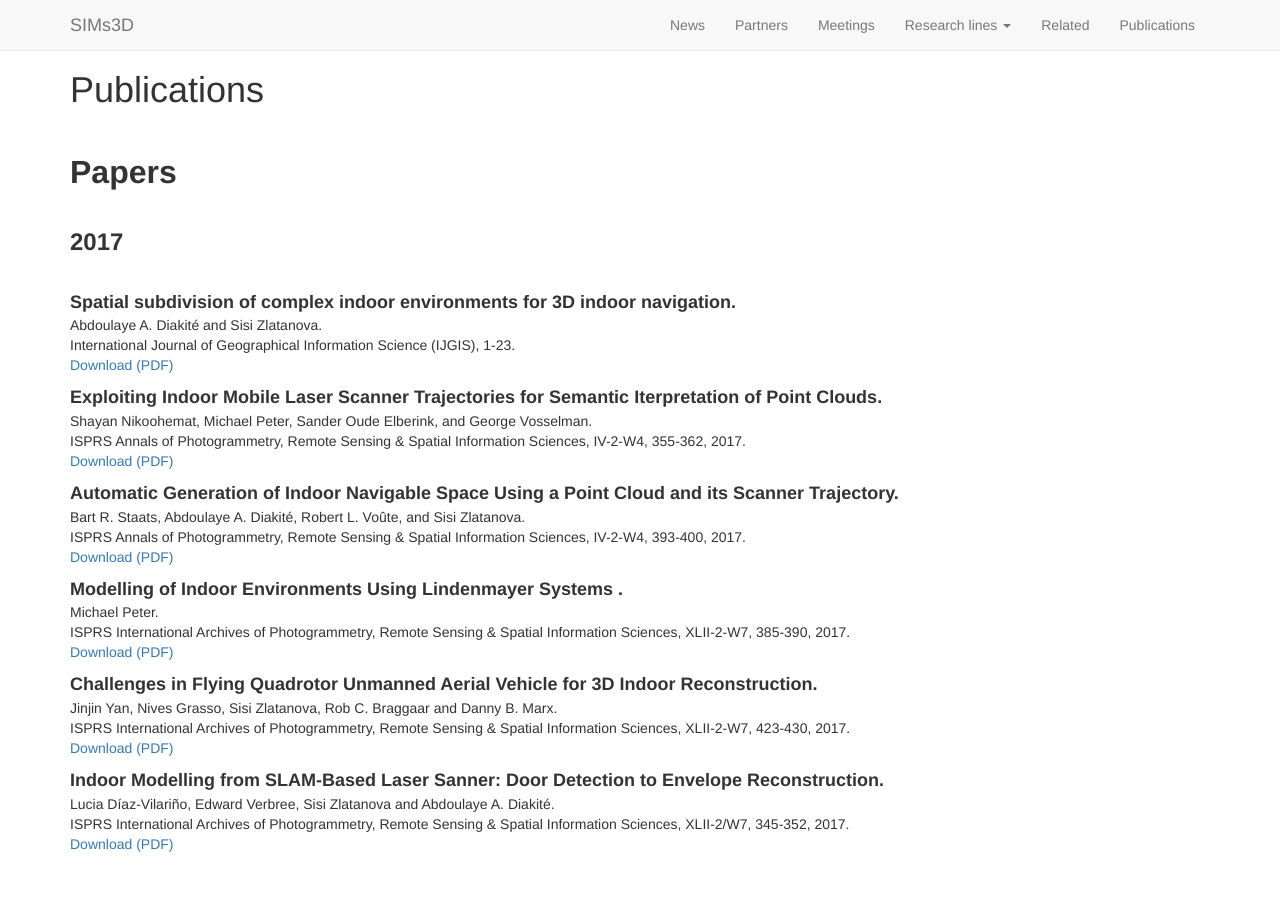
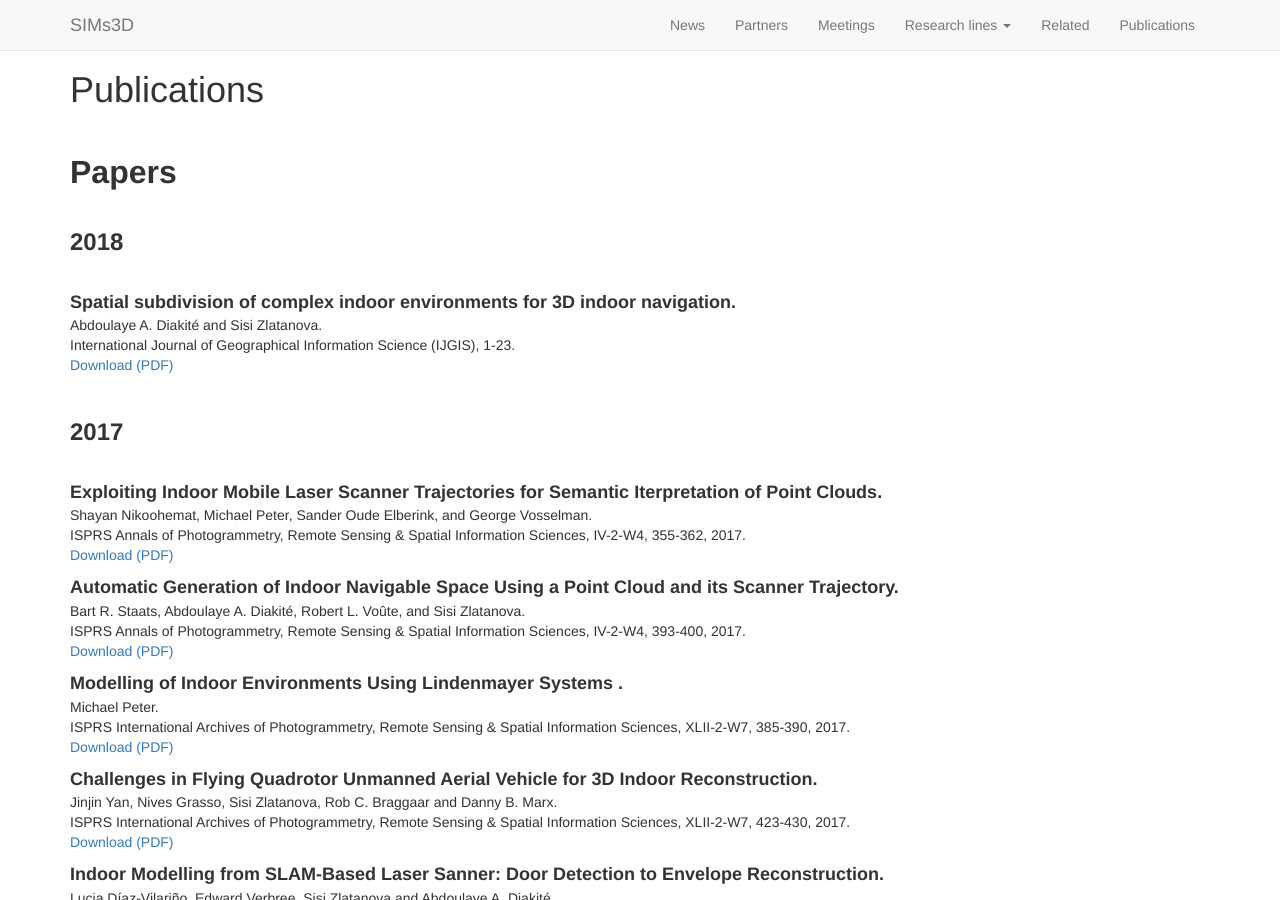
Before and after one commit to SIMs3D/sims3d.github.io, a Jekyll site: the page built from publications/index.md, in a window 1280 px wide and 900 px high. Built offline with Jekyll 4.4.1, drawn with Linux system fonts in a browser that asks for light colours; nearby versions of some CDN libraries.

Commit message:
Update index.md

```diff
--- a/publications/index.md
+++ b/publications/index.md
@@ -6,8 +6,9 @@ permalink: /publications/
 
 <font size="6"><b>Papers</b></font>
 
+
 <br>
-<font size="5"><b>2017</b></font>
+<font size="5"><b>2018</b></font>
 <br>
 
 <font size="4">
@@ -16,6 +17,11 @@ permalink: /publications/
 Abdoulaye A. Diakité and Sisi Zlatanova.
 <br>International Journal of Geographical Information Science (IJGIS), 1-23.
 <br><a href="http://dx.doi.org/10.1080/13658816.2017.1376066">Download (PDF)</a>
+
+
+<br>
+<font size="5"><b>2017</b></font>
+<br>
 
 <font size="4">
 <b>Exploiting Indoor Mobile Laser Scanner Trajectories for Semantic Iterpretation of Point Clouds.</b>
```
